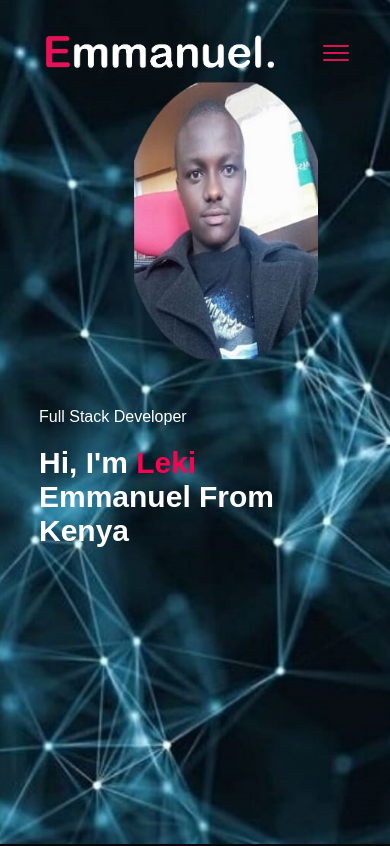
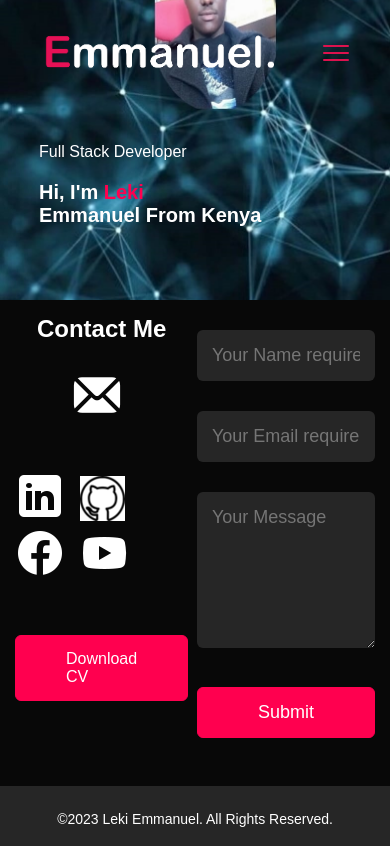
Before and after one commit to leki-hub/emmanueleki, a React (Create React App) app: page /#/contact in a window 390 px wide. Before the commit this address led to /. Shown: the top 846 px of the page. Built offline with nearby package versions, Linux system fonts and the light colour scheme.

Commit message:
responsive style file updated

```diff
--- a/public/style.css
+++ b/public/style.css
@@ -63,7 +63,7 @@
 }
 
 .header-text{
-    margin-top: 20%;
+    margin-top: 15%;
     font-size: 30px;
 
 }
@@ -376,13 +376,15 @@
 @media only screen and (max-width: 600px) {
     #header{
         background-image: url(Images/phone-background.png);
+        height: 300px;
     }
+
     .header-text{
         margin-top: 100%;
         font-size: 16px;
     }
     .header-text h1{
-        font-size: 30px;
+        font-size: 20px;
 
     }
     nav .fas{
@@ -442,3 +444,36 @@
     margin-top: -40px;
     display: block;
 }
+
+@media (max-width: 768px) {
+    .header-text .nametag {
+      font-size: 1.5rem;
+    }
+  }
+
+  @media (max-width: 480px) {
+    .header-text .nametag {
+      font-size: 1rem;
+    }
+  }
+
+
+@media (max-width: 480px) {
+    .header-text {
+        margin-top: 15%;
+      font-size: 1rem;
+    }
+  }
+
+  @media (max-width: 768px) {
+    .header-text {
+        margin-top: 15%;
+      font-size: 1rem;
+    }
+  }
+
+  @media (max-width: 768px) {
+    .contact-left h1 {
+      font-size: 1.5rem;
+    }
+  }
```
